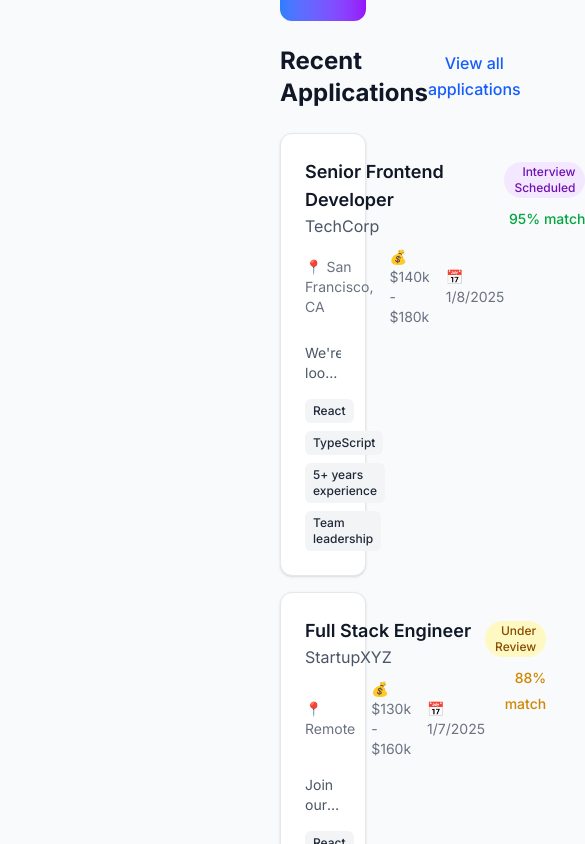
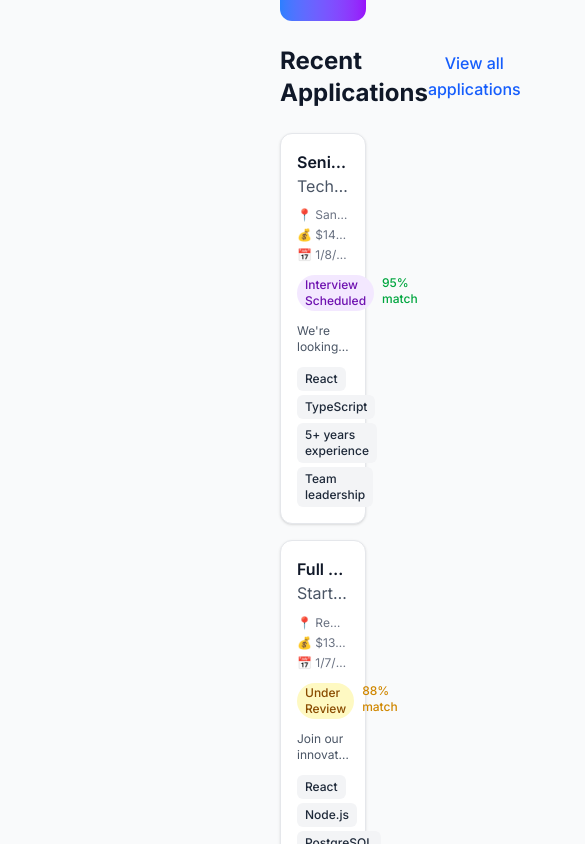
Before and after one commit to devtofunmi/carevo, a Next.js app: page /dashboard in a window 390 px wide. Shown: the part 1580-2424 px from the top of the page, 585 px wide, since content can reach past the window. Built offline with nearby package versions, Linux system fonts and the light colour scheme.

Commit message:
make it responsive

```diff
--- a/components/ApplicationCard.tsx
+++ b/components/ApplicationCard.tsx
@@ -1,4 +1,5 @@
 import { JobApplication } from '@/lib/mockData';
+import { motion } from "framer-motion";
 
 interface ApplicationCardProps {
   application: JobApplication;
@@ -17,49 +18,89 @@ export default function ApplicationCard({ application }: ApplicationCardProps) {
                          application.matchScore >= 80 ? 'text-yellow-600' : 'text-red-600';
 
   return (
-    <div className="bg-white rounded-xl shadow-sm border border-gray-200 p-6 hover:shadow-md transition-shadow">
-      <div className="flex items-start justify-between">
-        <div className="flex items-start space-x-4">
-
-          <div className="flex-1">
-            <h3 className="text-lg font-semibold text-gray-900">{application.title}</h3>
-            <p className="text-gray-600">{application.company}</p>
-            <div className="flex items-center space-x-4 mt-2 text-sm text-gray-500">
-              <span>📍 {application.location}</span>
-              <span>💰 {application.salary}</span>
-              <span>📅 {new Date(application.appliedDate).toLocaleDateString()}</span>
-            </div>
+    <motion.div
+      className="bg-white rounded-xl shadow-sm border border-gray-200 p-4 sm:p-6 cursor-pointer group"
+      whileHover={{
+        scale: 1.02,
+        boxShadow: "0 20px 25px -5px rgba(0, 0, 0, 0.1), 0 10px 10px -5px rgba(0, 0, 0, 0.04)"
+      }}
+      whileTap={{ scale: 0.98 }}
+      transition={{ type: "spring", stiffness: 300, damping: 20 }}
+    >
+      <div className="flex flex-col sm:flex-row sm:items-start sm:justify-between space-y-3 sm:space-y-0">
+        <div className="flex-1 min-w-0">
+          <motion.h3
+            className="text-base sm:text-lg font-semibold text-gray-900 truncate"
+            whileHover={{ color: "#2563eb" }}
+            transition={{ duration: 0.2 }}
+          >
+            {application.title}
+          </motion.h3>
+          <motion.p
+            className="text-gray-600 truncate"
+            whileHover={{ color: "#374151" }}
+            transition={{ duration: 0.2 }}
+          >
+            {application.company}
+          </motion.p>
+          <div className="flex flex-col sm:flex-row sm:items-center sm:space-x-4 mt-2 text-xs sm:text-sm text-gray-500 space-y-1 sm:space-y-0">
+            <span className="truncate">📍 {application.location}</span>
+            <span className="truncate">💰 {application.salary}</span>
+            <span className="truncate">📅 {new Date(application.appliedDate).toLocaleDateString()}</span>
           </div>
         </div>
 
-        <div className="text-right">
-          <span className={`inline-flex items-center px-2.5 py-0.5 rounded-full text-xs font-medium ${statusColors[application.status]}`}>
+        <div className="flex sm:flex-col items-start sm:items-end justify-between sm:justify-start sm:text-right space-x-2 sm:space-x-0 sm:space-y-2">
+          <motion.span
+            className={`inline-flex items-center px-2 sm:px-2.5 py-0.5 rounded-full text-xs font-medium ${statusColors[application.status]}`}
+            whileHover={{ scale: 1.05 }}
+            transition={{ type: "spring", stiffness: 400 }}
+          >
             {application.status}
-          </span>
-          <div className="mt-2">
-            <span className={`text-sm font-medium ${matchScoreColor}`}>
-              {application.matchScore}% match
-            </span>
-          </div>
+          </motion.span>
+          <motion.span
+            className={`text-xs sm:text-sm font-medium ${matchScoreColor}`}
+            whileHover={{ scale: 1.05 }}
+            transition={{ type: "spring", stiffness: 400 }}
+          >
+            {application.matchScore}% match
+          </motion.span>
         </div>
       </div>
 
-      <div className="mt-4">
-        <p className="text-sm text-gray-600 line-clamp-2">{application.description}</p>
+      <div className="mt-3 sm:mt-4">
+        <p className="text-xs sm:text-sm text-gray-600 line-clamp-2">{application.description}</p>
       </div>
 
-      <div className="mt-4 flex flex-wrap gap-2">
+      <div className="mt-3 sm:mt-4 flex flex-wrap gap-1 sm:gap-2">
         {application.requirements.slice(0, 4).map((req, index) => (
-          <span key={index} className="inline-flex items-center px-2 py-1 rounded-md text-xs font-medium bg-gray-100 text-gray-800">
+          <motion.span
+            key={index}
+            className="inline-flex items-center px-2 py-1 rounded-md text-xs font-medium bg-gray-100 text-gray-800"
+            whileHover={{
+              backgroundColor: "#dbeafe",
+              color: "#1e40af",
+              scale: 1.05
+            }}
+            transition={{ duration: 0.2 }}
+          >
             {req}
-          </span>
+          </motion.span>
         ))}
         {application.requirements.length > 4 && (
-          <span className="inline-flex items-center px-2 py-1 rounded-md text-xs font-medium bg-gray-100 text-gray-800">
+          <motion.span
+            className="inline-flex items-center px-2 py-1 rounded-md text-xs font-medium bg-gray-100 text-gray-800"
+            whileHover={{
+              backgroundColor: "#dbeafe",
+              color: "#1e40af",
+              scale: 1.05
+            }}
+            transition={{ duration: 0.2 }}
+          >
             +{application.requirements.length - 4} more
-          </span>
+          </motion.span>
         )}
       </div>
-    </div>
+    </motion.div>
   );
 }
```
